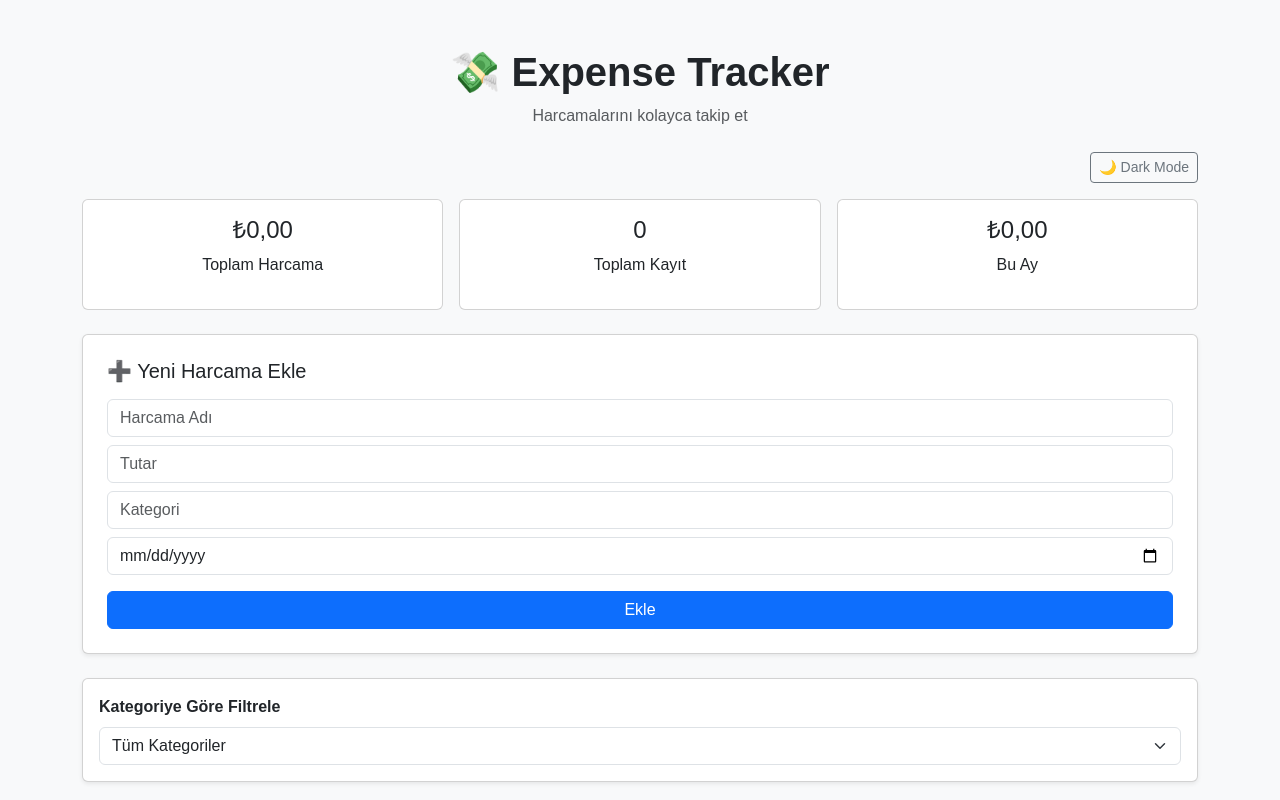
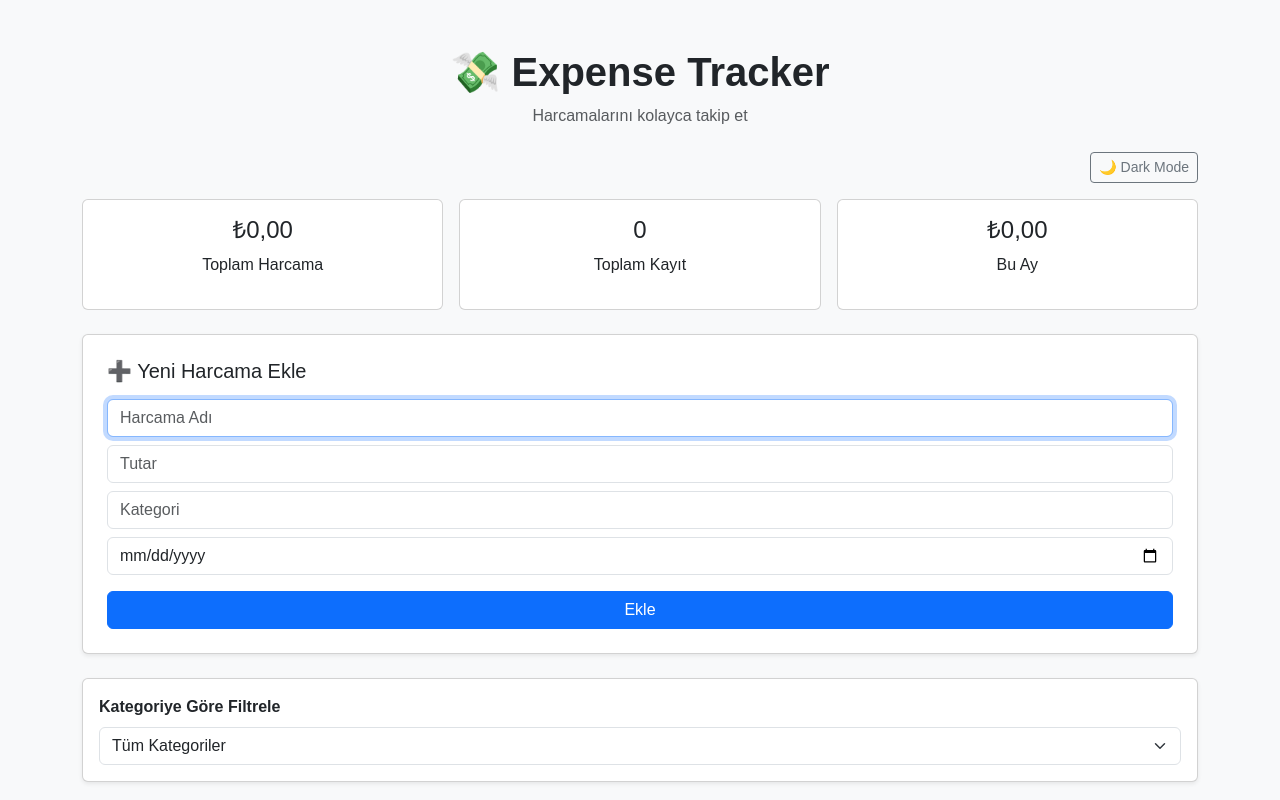
Before and after one commit to LilLannister/ExpenseTracker-JS, a React (Vite) app: page / in a window 1280 px wide. Shown: the top 800 px of the page. Built offline with nearby package versions, Linux system fonts and the light colour scheme.

Commit message:
Adding focus functionality to empty state and fix bugs

```diff
--- a/src/Components/ExpenseForm.tsx
+++ b/src/Components/ExpenseForm.tsx
@@ -1,4 +1,4 @@
-import { useEffect, useState } from "react";
+import { useEffect, useRef, useState } from "react";
 
 type Expense = {
   id: string;
@@ -13,14 +13,16 @@ type Props = {
   onUpdate: (expense: Expense) => void;
   onCancel?: () => void;
   editingExpense: Expense | null;
+  focusTrigger?: number;
 };
 
-export default function ExpenseForm({ onAdd, onUpdate, onCancel, editingExpense }: Props) {
+export default function ExpenseForm({ onAdd, onUpdate, onCancel, editingExpense, focusTrigger }: Props) {
   const [title, setTitle] = useState("");
   const [amount, setAmount] = useState("");
   const [category, setCategory] = useState("");
   const [date, setDate] = useState("");
   const [error, setError] = useState("");
+  const titleRef = useRef<HTMLInputElement>(null);
 
   useEffect(() => {
     if (editingExpense) {
@@ -30,7 +32,14 @@ export default function ExpenseForm({ onAdd, onUpdate, onCancel, editingExpense
         setCategory(editingExpense.category);
         setDate(editingExpense.date);
     }
+
   }, [editingExpense]);
+
+  useEffect(() => {
+    if(focusTrigger !== undefined){
+      titleRef.current?.focus();
+    }
+  }, [focusTrigger]);
 
   const handleCancel = () => {
     setTitle("");
@@ -96,6 +105,7 @@ export default function ExpenseForm({ onAdd, onUpdate, onCancel, editingExpense
 
       <form onSubmit={handleSubmit}>
         <input
+          ref={titleRef}
           className="form-control mb-2"
           placeholder="Harcama Adı"
           value={title}
--- a/src/Components/ExpenseList.tsx
+++ b/src/Components/ExpenseList.tsx
@@ -10,9 +10,10 @@ type Props = {
   expenses: Expense[];
   onDelete: (id: string) => void;
   onEdit: (id: string) => void;
+  onStartAdd?: () => void;
 };
 
-export default function ExpenseList({ expenses, onDelete, onEdit }: Props) {
+export default function ExpenseList({ expenses, onDelete, onEdit, onStartAdd }: Props) {
   return (
     <div className="mb-4">
       <h5 className="mb-3">📋 Harcama Listesi</h5>
@@ -24,7 +25,13 @@ export default function ExpenseList({ expenses, onDelete, onEdit }: Props) {
           <p className="text-muted">
             Yeni bir harcama ekleyerek başlayabilirsiniz.
           </p>
-          <button className="btn btn-primary mt-2">
+          <button
+          className="btn btn-primary mt-2"
+          onClick={() => {
+            window.scrollTo({top: 0, behavior: "smooth"});
+            onStartAdd?.();
+          }}
+          >
             İlk harcamanı ekle
           </button>
         </div>
--- a/src/Pages/Home.tsx
+++ b/src/Pages/Home.tsx
@@ -34,6 +34,7 @@ export default function Home() {
     return localStorage.getItem("darkMode") === "true";
     }
   );
+  const [focusTrigger, setFocusTrigger] = useState(0);
 
   const filteredExpenses = expenses
     .filter((expense) => {
@@ -137,6 +138,7 @@ export default function Home() {
           onUpdate={updateExpense}
           onCancel={cancelEdit}
           editingExpense={editingExpense}
+          focusTrigger={focusTrigger}
         />
 
         <ExpenseFilter
@@ -182,6 +184,7 @@ export default function Home() {
           expenses={filteredExpenses}
           onDelete={deleteExpense}
           onEdit={startEditExpense}
+          onStartAdd={() => setFocusTrigger((prev) => prev + 1)}
         />
 
         {message && (
```
